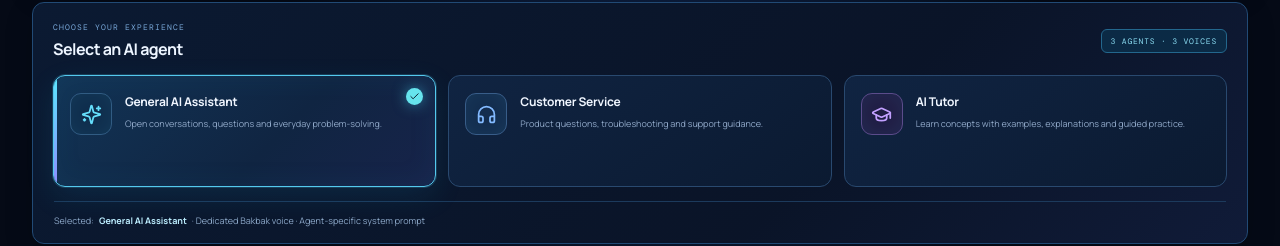
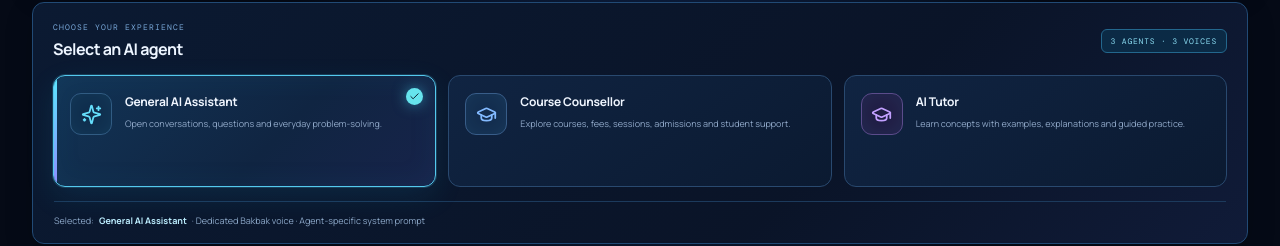
Before and after one commit to abhinavnautiyalDS/sarvam-voice-agent, a React (Vite) app in the folder frontend/: page / in a window 1280 px wide. Shown: the part 413-659 px from the top of the page. Built offline with nearby package versions, Linux system fonts and the light colour scheme.

Commit message:
Rename Customer Service persona to Course Counsellor

```diff
--- a/frontend/src/App.tsx
+++ b/frontend/src/App.tsx
@@ -1,13 +1,13 @@
 import { useEffect, useMemo, useRef, useState } from 'react';
 import { AuraVoiceClient, type AuraVoiceState } from './voiceClient';
 import KnowledgeBase from './KnowledgeBase';
-import { Activity, AudioLines, BarChart3, BrainCircuit, Check, ChevronDown, ChevronRight, Clock3, Cpu, Database, FileText, Globe2, History, Headphones, GraduationCap, Layers3, Mic, Network, Pause, Play, Radio, Search, Settings, ShieldCheck, Sparkles, Square, Volume2, Workflow } from 'lucide-react';
+import { Activity, AudioLines, BarChart3, BrainCircuit, Check, ChevronDown, ChevronRight, Clock3, Cpu, Database, FileText, Globe2, History, GraduationCap, Layers3, Mic, Network, Pause, Play, Radio, Search, Settings, ShieldCheck, Sparkles, Square, Volume2, Workflow } from 'lucide-react';
 
 type Tab='playground'|'knowledge'|'pipeline'|'evaluation'|'settings';
 type AgentKey='general'|'customer_service'|'tutor';
 const agents:{id:AgentKey;name:string;description:string;voice:string;icon:any}[]=[
 {id:'general',name:'General AI Assistant',description:'Open conversations, questions and everyday problem-solving.',voice:'3fe4afbc-3bde-4c97-ab8e-37e3fb8c7ba2',icon:Sparkles},
-{id:'customer_service',name:'Customer Service',description:'Product questions, troubleshooting and support guidance.',voice:'029d327b-987b-4879-8375-454cba8424ec',icon:Headphones},
+{id:'customer_service',name:'Course Counsellor',description:'Explore courses, fees, sessions, admissions and student support.',voice:'029d327b-987b-4879-8375-454cba8424ec',icon:GraduationCap},
 {id:'tutor',name:'AI Tutor',description:'Learn concepts with examples, explanations and guided practice.',voice:'0ffd8c73-7c39-4b22-92f4-ebf33a6fae2c',icon:GraduationCap}
 ];
 type Turn={id:number;user:string;language:string;confidence:string;answer:string;summary:string;time:string};
```
